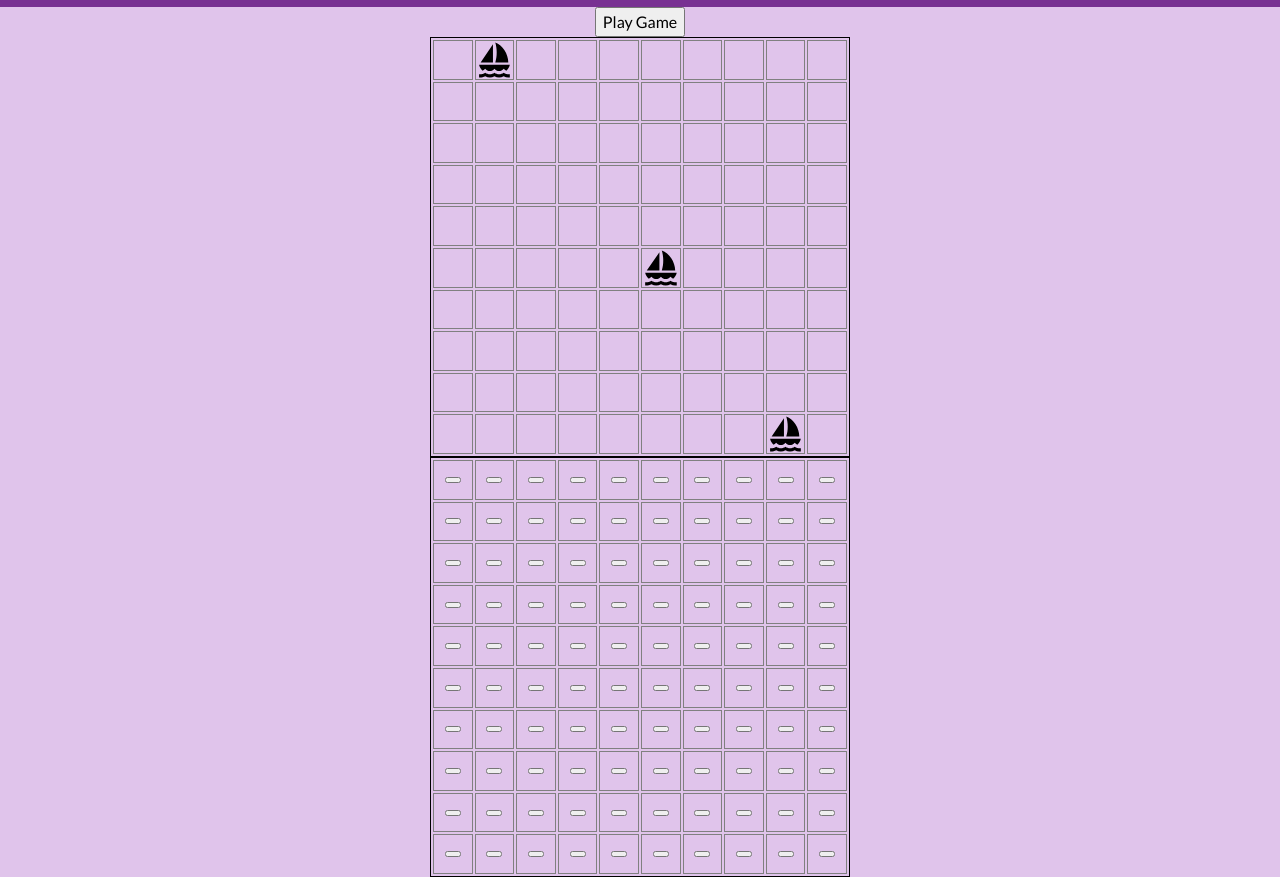
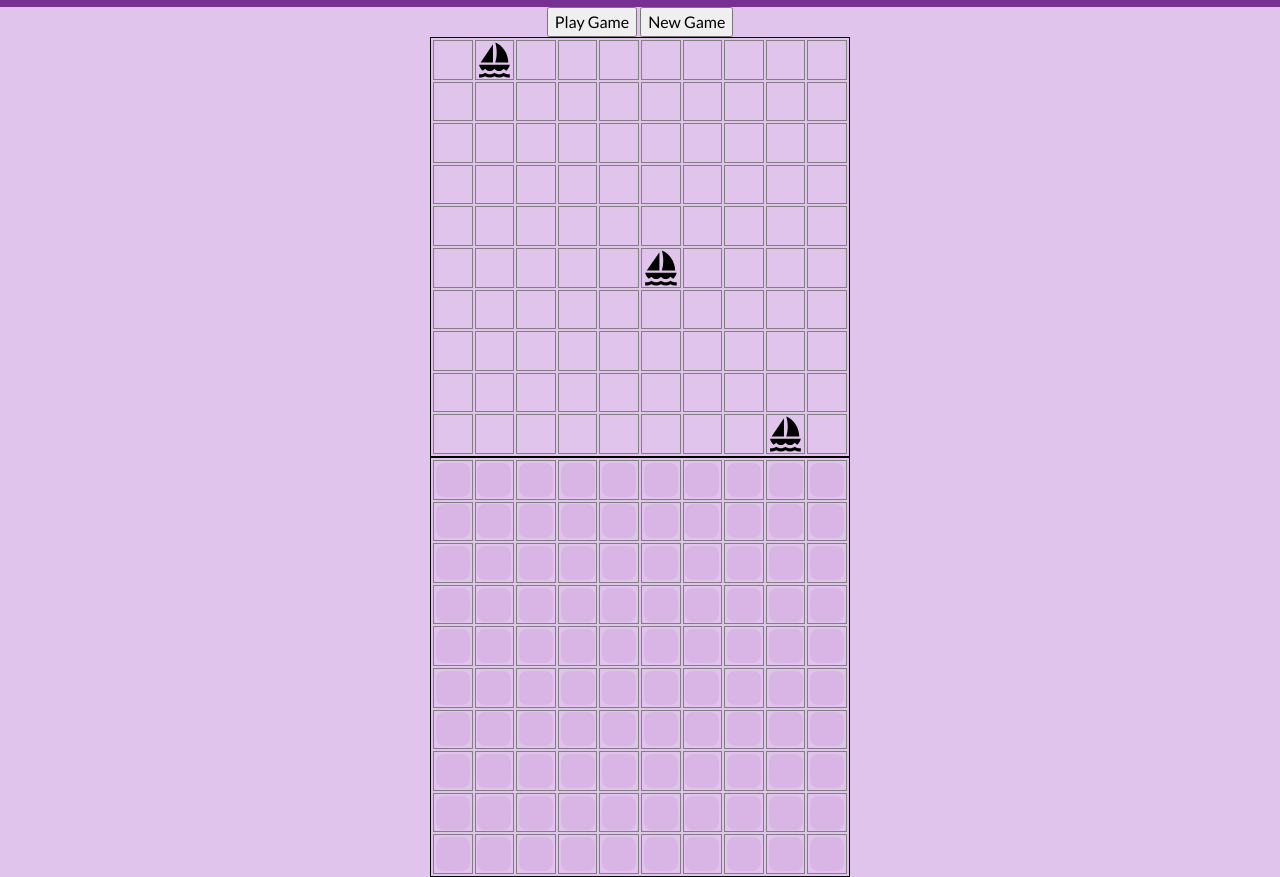
Before and after one commit to Michael-Mine/odin-battleship, a website built with webpack: page src/template.html in a window 1280 px wide. Both pictures are taken after a click on the button "Play Game". Shown: the part 63-940 px from the top of the page. Built offline with nearby package versions, Linux system fonts and the light colour scheme; files whose address does not match are found by name.

Commit message:
style: change buttons css

```diff
--- a/src/dom-view.js
+++ b/src/dom-view.js
@@ -53,12 +53,12 @@ function displayBoardComputer(player) {
       cellDiv.dataset.column = columnIndex;
 
       if (cell.getValue() === 0) {
-        cellDiv.classList.add("cell-button");
         cellDiv.appendChild(cellButton);
+        cellButton.classList.add("cell-button");
         cellButton.textContent = "";
       } else if (cell.getValue() === 1) {
-        cellDiv.classList.add("cell-button");
         cellDiv.appendChild(cellButton);
+        cellButton.classList.add("cell-button");
       } else if (cell.getValue() === 2) {
         icon.src = sailBoatSink;
         cellDiv.appendChild(icon);
--- a/src/styles.css
+++ b/src/styles.css
@@ -156,7 +156,15 @@ section {
 }
 
 .cell-button {
-    height: 100%;
-    width: 100%;
+    height: 90%;
+    width: 90%;
+    /* max-width: 100%; */
     cursor: pointer;
+    background-color: var(--primary-colour-aside);
+    border: none;
+    border-radius: 8px;
 }
+
+.cell-button:hover {
+  background-color: var(--primary-colour-header);
+}
--- a/src/template.html
+++ b/src/template.html
@@ -61,7 +61,9 @@
       <section>
         <div class="container">
             <button id="play-game">Play Game</button>
+            <button id="new-game">New Game</button>
             <div id="player1-board" class="board"></div>
+            <div class="info"></div>
             <div id="player2-board" class="board"></div>
         </div>
       </section>
```
